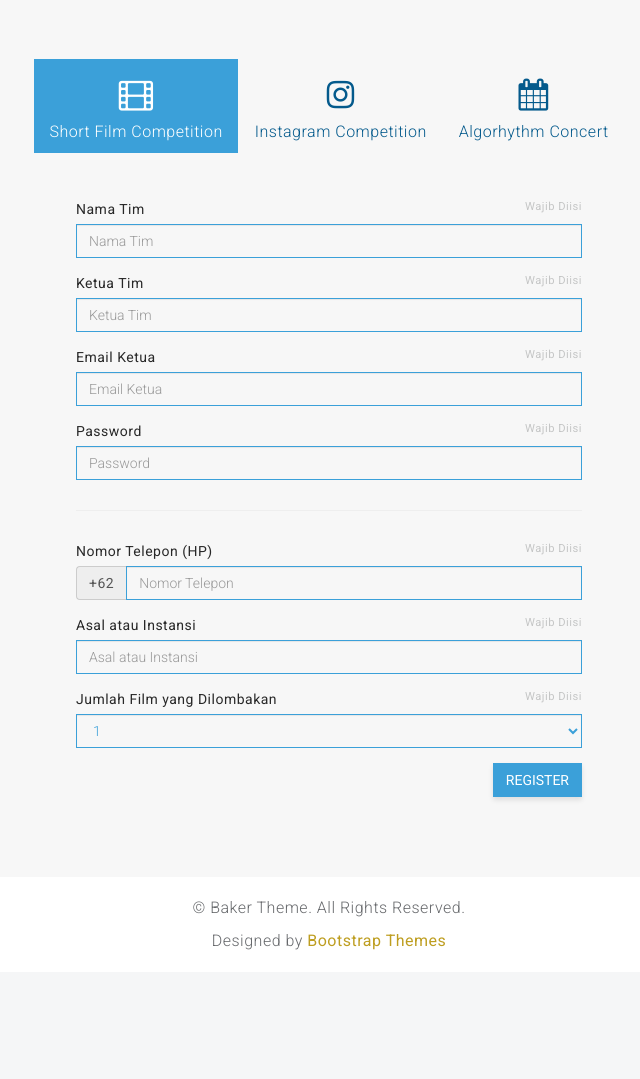
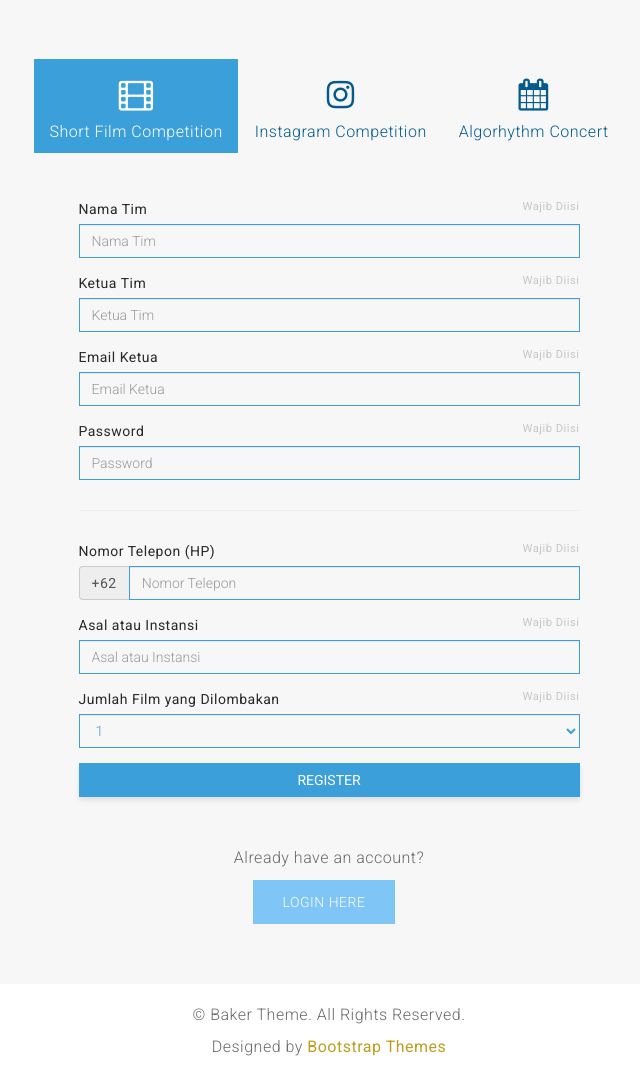
Before and after one commit to Titihanifah/frontend-Algorhythm, a PHP site: page /register.html in a window 1280 px wide. Shown: the part 401-1480 px from the top of the page, without its empty margins (311-951 px from the left). Before the commit the page ends 1351 px from the top, so only its background shows below. Run offline with PHP 8.4, Linux system fonts and the light colour scheme.

Commit message:
Refine register and login page

```diff
--- a/css/algorhythm-style.css
+++ b/css/algorhythm-style.css
@@ -92,6 +92,9 @@ li {
   -webkit-box-shadow: none !important;
   -moz-box-shadow: none !important;
   -o-box-shadow: none !important; }
+
+.fullWidth {
+  width: 100%; }
 
 /* --- Margin and Padding --- */
 .mg-0 {
@@ -578,6 +581,32 @@ h2.bnr-sub-title {
     color: #ffffff;
     border-color: #7fc5f6; }
 
+.btn-darkpurple {
+  background-color: #2e3b56;
+  color: #ffffff;
+  border-color: #2e3b56;
+  transition: all 0.3s ease-in-out;
+  -webkit-transition: all 0.3s ease-in-out;
+  -moz-transition: all 0.3s ease-in-out;
+  -o-transition: all 0.3s ease-in-out; }
+  .btn-darkpurple:hover {
+    background-color: #3ba0d9;
+    color: #ffffff;
+    border-color: #3ba0d9; }
+
+.btn-lightpurple {
+  background-color: #7fc5f6;
+  color: #ffffff;
+  border-color: #7fc5f6;
+  transition: all 0.3s ease-in-out;
+  -webkit-transition: all 0.3s ease-in-out;
+  -moz-transition: all 0.3s ease-in-out;
+  -o-transition: all 0.3s ease-in-out; }
+  .btn-lightpurple:hover {
+    background-color: #3ba0d9;
+    color: #ffffff;
+    border-color: #3ba0d9; }
+
 ol li {
   list-style-type: decimal; }
 
--- a/css/sass/base/_reset.scss
+++ b/css/sass/base/_reset.scss
@@ -41,6 +41,9 @@ li {
 }
 .noShadow {
 	@include no-box-shadow();
+}
+.fullWidth {
+	width: 100%;
 }
 
 /* --- Margin and Padding --- */
--- a/register.html
+++ b/register.html
@@ -101,7 +101,8 @@
 
           <div class="tab-content pd-lr-20">
               <div id="one" class="tab-pane fade in active">
-                <section class="col-md-6 col-md-offset-3">
+                <section class="row">
+                  <div class="col-md-6 col-md-offset-3">
                     <form method="POST" action="">
                       <div class="form-control form-control-bl">
                         <div class="form-group">
@@ -143,14 +144,16 @@
                           </select>
                         </div>
                         <div class="form-group">
-                        <input type="submit" class="floatRight mg-l-10 btn btn-default btn-submit-purple" value="REGISTER" name="">
+                          <input type="submit" class="floatRight fullWidth mg-l-10 btn btn-default btn-submit-purple" value="REGISTER" name="">
                         </div>
                       </div>
                     </form>
+                  </div>
                 </section>
               </div>
               <div id="two" class="tab-pane fade">
-                <section class="col-md-6 col-md-offset-3">
+                <section class="row">
+                  <div class="col-md-6 col-md-offset-3">
                     <form method="POST" action="">
                       <div class="form-control form-control-bl">
                         <div class="form-group">
@@ -178,18 +181,20 @@
                           <input type="text" name="instance" id="instance" placeholder="Asal atau Instansi" class="form-control" required>
                         </div>
                         <div class="form-group">
-                        <label class="control-label openSansSemiBold">Jumlah Film yang Dilombakan</label> <label class="floatRight smaller gray">Wajib Diisi</label>
+                          <label class="control-label openSansSemiBold">Jumlah Foto yang Dilombakan</label> <label class="floatRight smaller gray">Wajib Diisi</label>
                           <input id="jml-foto" type="number" class="form-control" name="jml-foto" placeholder="Jumlah Foto">
                         </div>
                         <div class="form-group">
-                        <input type="submit" class="floatRight mg-l-10 btn btn-default btn-submit-purple" value="REGISTER" name="">
+                          <input type="submit" class="floatRight fullWidth mg-l-10 btn btn-default btn-submit-purple" value="REGISTER" name="">
                         </div>
                       </div>
                     </form>
+                  </div>
                 </section>
               </div>
               <div id="three" class="tab-pane fade">
-                <section class="col-md-6 col-md-offset-3">
+                <section class="row">
+                  <div class="col-md-6 col-md-offset-3">
                     <form method="POST" action="">
                       <div class="form-control form-control-bl">
                         <div class="form-group">
@@ -200,6 +205,11 @@
                           <label class="control-label openSansSemiBold">Email</label> <label class="floatRight smaller gray">Wajib Diisi</label>
                           <input type="text" name="email" id="email" placeholder="Email" class="form-control" required>
                         </div>
+                        <div class="form-group">
+                          <label class="control-label openSansSemiBold">Password</label> <label class="floatRight smaller gray">Wajib Diisi</label>
+                          <input type="password" name="password" id="password" placeholder="Password" class="form-control" required>
+                        </div>
+                        <hr class="mg-bt-30">
                         <div class="form-group">
                           <label class="control-label openSansSemiBold">Nomor Telepon (HP)</label> <label class="floatRight smaller gray">Wajib Diisi</label>
                           <div class="input-group">
@@ -212,11 +222,20 @@
                           <input type="text" name="instance" id="instance" placeholder="Asal atau Instansi" class="form-control" required>
                         </div>
                         <div class="form-group">
-                        <input type="submit" class="floatRight mg-l-10 btn btn-default btn-submit-purple" value="REGISTER" name="">
+                          <input type="submit" class="floatRight fullWidth mg-l-10 btn btn-default btn-submit-purple" value="REGISTER" name="">
                         </div>
                       </div>
                     </form>
+                  </div>
                 </section>
+              </div>
+          </div>
+        </section>
+        <section class="row">
+          <div class="col-md-4 col-md-offset-4 col-sm-4 col-sm-offset-4">
+            <p class="alignCenter mg-t-30">Already have an account?</p>
+            <div class="brn-btn alignCenter">
+              <a href="" class="mg-t-0 btn btn-more btn-lightpurple">Login Here</a>
             </div>
           </div>
         </section>
```
Also changed, not shown: css/sass/theme/_button.scss (+24 -0 lines), login.html (+15 -2 lines), 1 other file. Lines whose indentation alone changed are shown as unchanged.
